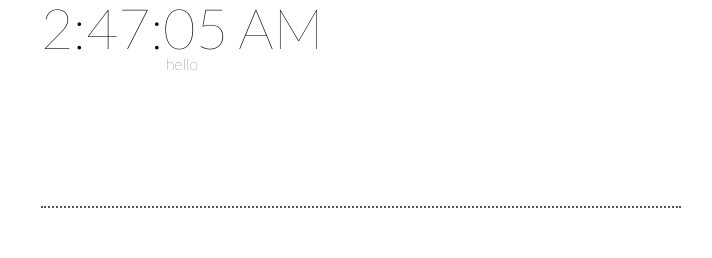
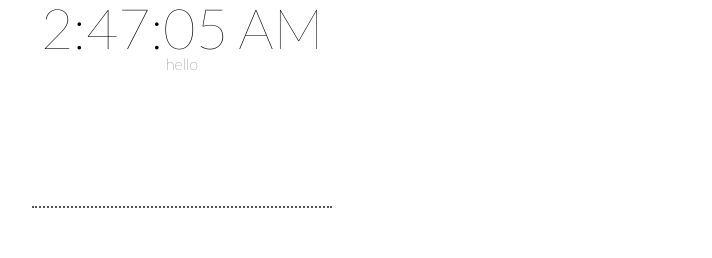
Before and after one commit to aaronzhang1234/aestheticviews, a plain HTML site: page index.html in a window 1280 px wide. Shown: the top 258 px of the page, without its empty margins (458-1170 px from the left). Drawn offline with nearby package versions, Linux system fonts and the light colour scheme.

Commit message:
Perfectly Centered the temperature chart

```diff
--- a/css/style.css
+++ b/css/style.css
@@ -47,9 +47,10 @@ h2#hourlyMinMax{
 svg.chart{
     position:absolute;
     top = 70vh;
-    left: 39vw;
+    left:0;
+    right:0;
+    margin:auto;
     text-align:center;
-    width:50%;
     border-bottom: 2px dotted #555;
 }
 .cloud{
```
